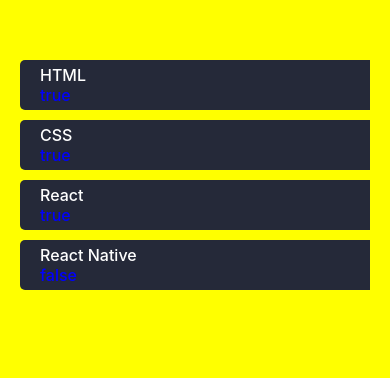
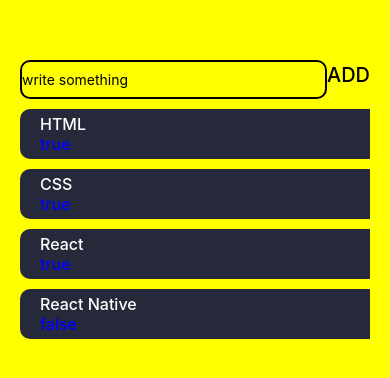
Before and after one commit to Roman160784/todoNativeReact, a React Native app: screen / in a window 390 px wide. Shown: the top 378 px of the page. Built offline with nearby package versions, Linux system fonts and the light colour scheme.

Commit message:
add input block and styles

```diff
--- a/src/Main.tsx
+++ b/src/Main.tsx
@@ -1,6 +1,6 @@
 import React, { useState } from "react";
-import { View, Text, StyleSheet, FlatList, ListRenderItem, Dimensions } from "react-native";
-import { WIDTH, PADDING, TEXT, BODY, CARD, CONTENT } from "./consts";
+import { View, Text, StyleSheet, FlatList, ListRenderItem, Dimensions, TextInput, TouchableOpacity } from "react-native";
+import { WIDTH, PADDING, TEXT, CARD, CONTENT, RADIUS } from "./consts";
 
 
 type TasksType = {
@@ -19,6 +19,18 @@
         { id: 4, title: 'React Native', isDone: false },
     ])
 
+    const [value, setValue] = useState('')
+
+    const addTask = () => {
+        const newTask: TasksType = {id: tasks.length + 1, title: value, isDone: false }
+        setTasks([newTask, ...tasks]),
+        setValue('')
+    }
+
+    const removeTasks = (id: number) => {
+
+    }
+
     const render : ListRenderItem<TasksType> = ({item}) => {
         return <View style = {styles.item}>
             <Text style={styles.title}>{item.title}</Text>
@@ -30,6 +42,15 @@
 
     return (
         <View>
+            <View style={styles.inputBox}>
+                <TextInput style={styles.input}
+                placeholder={'write something'}
+                value={value}
+                onChangeText={setValue}/>
+                <TouchableOpacity onPress={addTask}>
+                    <Text style={styles.button}>ADD</Text>
+                </TouchableOpacity>
+            </View>
             <FlatList
             data={tasks}
             renderItem={render}
@@ -40,6 +61,23 @@
 }
 
 const styles = StyleSheet.create({
+    inputBox: {
+        flexDirection: 'row',
+        justifyContent: 'space-between',
+        alignItems: 'center',
+    },
+    input: {
+        width: WIDTH - (PADDING * 2) - 50,
+        height: 39,
+        borderWidth: 2,
+        borderRadius: RADIUS,
+        marginTop: 10,
+    },
+    button: {
+        fontSize: 20,
+        fontWeight: '500',
+    },
+
     item: {
         width: WIDTH - (PADDING * 2),
         marginTop: 10,
@@ -47,7 +85,7 @@
         backgroundColor: CARD,
         paddingHorizontal: PADDING,
         paddingVertical: 5,
-        borderRadius: PADDING / 4,
+        borderRadius: RADIUS,
     },
     title: {
         color: TEXT,
@@ -60,5 +98,6 @@
         fontSize: 16,
         fontWeight: '500',
         lineHeight: 20,
-    }
+    },
+
 })
--- a/src/consts.ts
+++ b/src/consts.ts
@@ -5,6 +5,7 @@
 export const WIDTH = width
 export const HEIGHT = height
 export const PADDING = 20
+export const RADIUS = 10
 
 //colors
 
```
